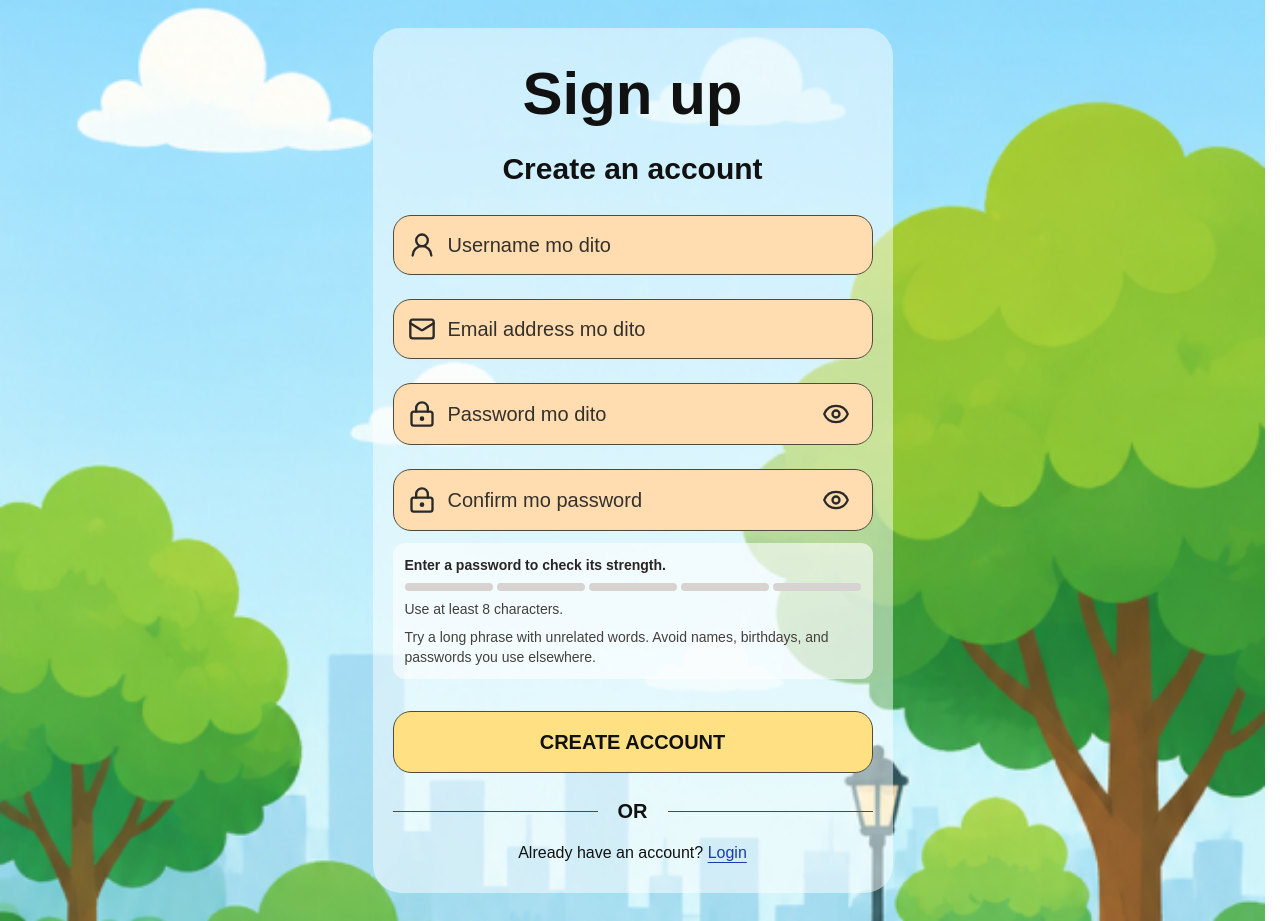
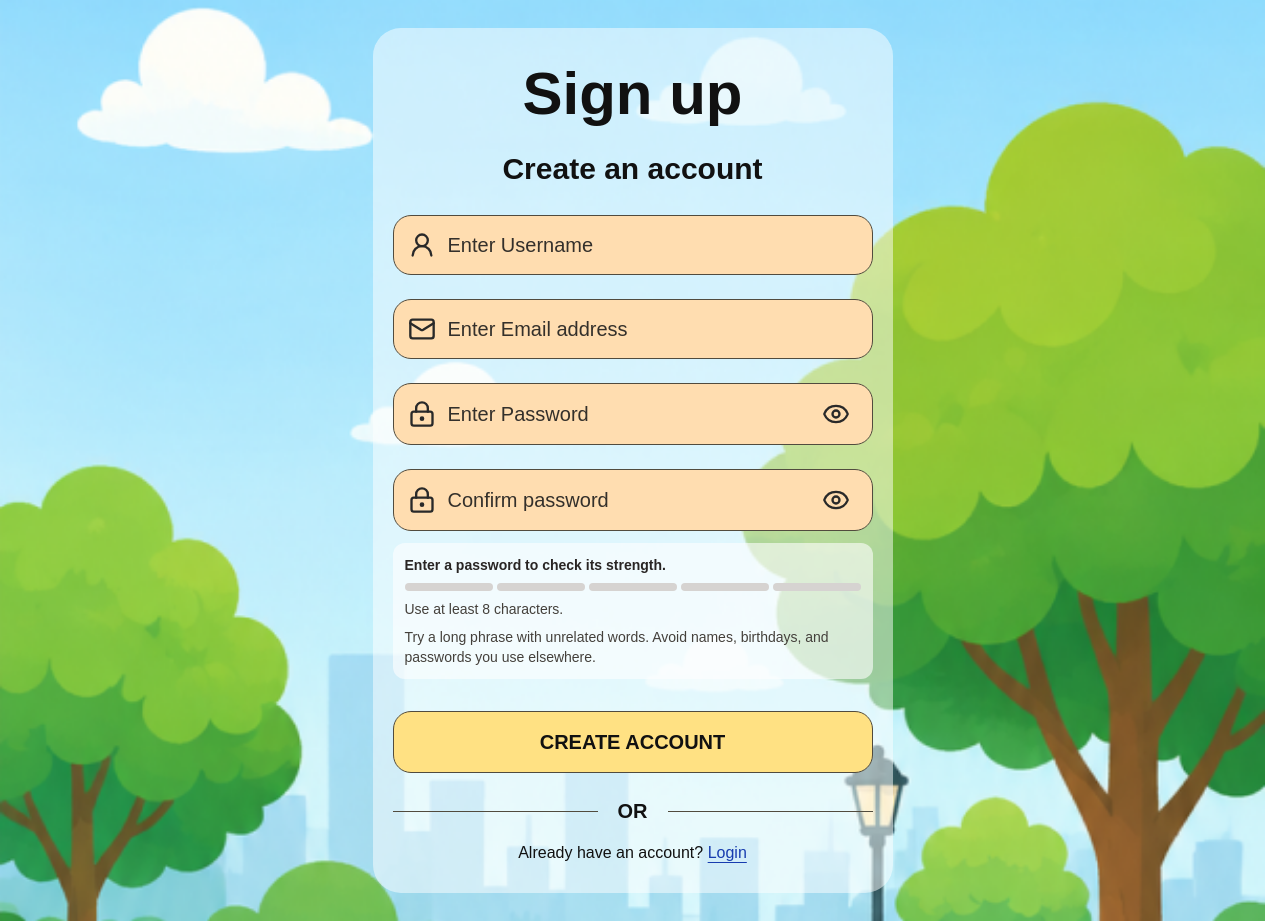
Before and after one commit to Eiron1427/vocab-app, a Next.js app: page /register in a window 1280 px wide. Built offline with nearby package versions, Linux system fonts and the light colour scheme; what @zxcvbn-ts/core would draw is missing.

Commit message:
V1.6 Optimization

```diff
--- a/components/forms/forgot-pass.tsx
+++ b/components/forms/forgot-pass.tsx
@@ -56,14 +56,14 @@ export default function ForgotPasswordForm() {
                     />
 
                     <label htmlFor="new-password" className="sr-only">
-                        Lagay mo dito bagong password
+                        Enter New Password
                     </label>
 
                     <input
                         id="new-password"
                         name="password"
                         type={showPassword ? "text" : "password"}
-                        placeholder="Bagong Password Mo"
+                        placeholder="Enter New Password"
                         autoComplete="new-password"
                         aria-describedby="reset-password-hint"
                         value={password}
@@ -96,14 +96,14 @@ export default function ForgotPasswordForm() {
                     />
 
                     <label htmlFor="confirm-new-password" className="sr-only">
-                        Confirm mo password
+                        Confirm Password
                     </label>
 
                     <input
                         id="confirm-new-password"
                         name="confirmPassword"
                         type={showConfirmPassword ? "text" : "password"}
-                        placeholder="Confirm mo Password"
+                        placeholder="Confirm Password"
                         autoComplete="new-password"
                         value={confirmPassword}
                         onChange={(event) => setConfirmPassword(event.target.value)}
--- a/components/forms/login-form.tsx
+++ b/components/forms/login-form.tsx
@@ -65,14 +65,14 @@ export default function LoginForm() {
                         />
 
                         <label htmlFor="login-email" className="sr-only">
-                            Dito ang Email address
+                            Enter Email Address
                         </label>
 
                         <input
                             id="login-email"
                             name="email"
                             type="email"
-                            placeholder="Email address mo dito"
+                            placeholder="Enter Email Address"
                             autoComplete="email"
                             value={email}
                             onChange={(event) => setEmail(event.target.value)}
@@ -88,14 +88,14 @@ export default function LoginForm() {
                         />
 
                         <label htmlFor="login-password" className="sr-only">
-                            Ilagay mo dito Password
+                            Enter Password
                         </label>
 
                         <input
                             id="login-password"
                             name="password"
                             type={showPassword ? "text" : "password"}
-                            placeholder="Password mo dito"
+                            placeholder="Enter Password"
                             autoComplete="current-password"
                             aria-describedby="login-password-hint"
                             value={password}
--- a/components/forms/register-form.tsx
+++ b/components/forms/register-form.tsx
@@ -94,14 +94,14 @@ export default function RegisterForm() {
                         />
 
                         <label htmlFor="username" className="sr-only">
-                            Username dito mo ilagay
+                            Enter Username
                         </label>
 
                         <input
                             id="username"
                             name="username"
                             type="text"
-                            placeholder="Username mo dito"
+                            placeholder="Enter Username"
                             autoComplete="username"
                             value={username}
                             onChange={(event) => setUsername(event.target.value)}
@@ -119,14 +119,14 @@ export default function RegisterForm() {
                         />
 
                         <label htmlFor="email" className="sr-only">
-                            Dito ang Email address
+                            Enter Email address
                         </label>
 
                         <input
                             id="email"
                             name="email"
                             type="email"
-                            placeholder="Email address mo dito"
+                            placeholder="Enter Email address"
                             autoComplete="email"
                             value={email}
                             onChange={(event) => setEmail(event.target.value)}
@@ -143,14 +143,14 @@ export default function RegisterForm() {
                         />
 
                         <label htmlFor="password" className="sr-only">
-                            Ilagay mo dito Password
+                            Enter Password
                         </label>
 
                         <input
                             id="password"
                             name="password"
                             type={showPassword ? "text" : "password"}
-                            placeholder="Password mo dito"
+                            placeholder="Enter Password"
                             autoComplete="new-password"
                             aria-describedby="password-hint"
                             value={password}
@@ -182,14 +182,14 @@ export default function RegisterForm() {
                         />
 
                         <label htmlFor="confirmPassword" className="sr-only">
-                            Confirm mo password
+                            Confirm password
                         </label>
 
                         <input
                             id="confirmPassword"
                             name="confirmPassword"
                             type={showConfirmPassword ? "text" : "password"}
-                            placeholder="Confirm mo password"
+                            placeholder="Confirm password"
                             autoComplete="new-password"
                             value={confirmPassword}
                             onChange={(event) => setConfirmPassword(event.target.value)}
```
